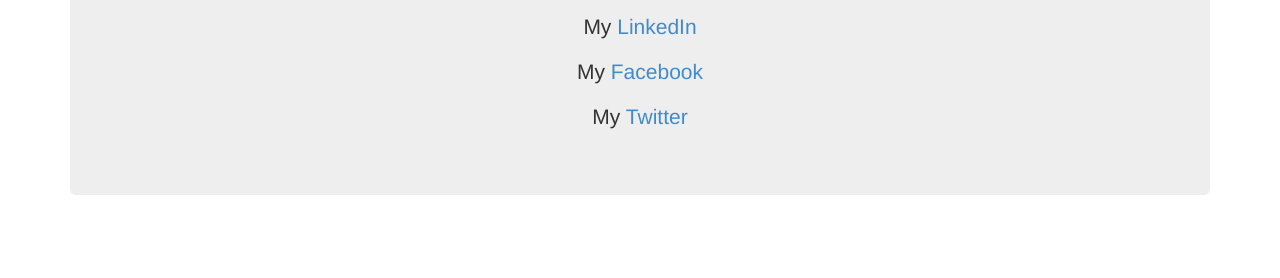
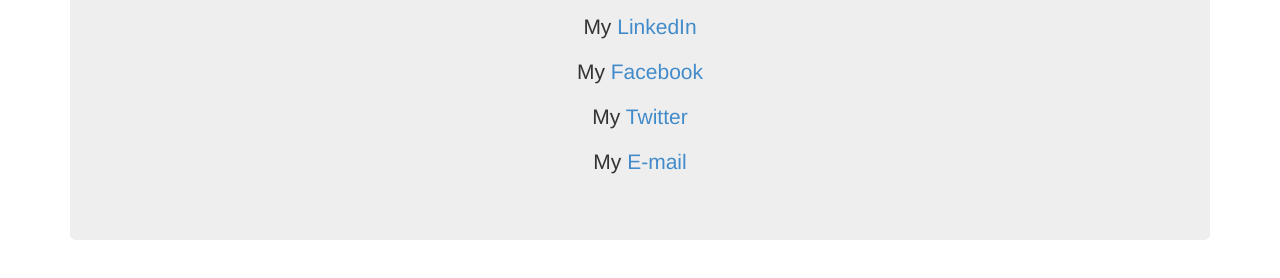
Before and after one commit to bboilerr/bboilerr.github.io, a plain HTML site: page about.html in a window 1280 px wide. Shown: the part 272-550 px from the top of the page. Drawn offline with nearby package versions, Linux system fonts and the light colour scheme.

Commit message:
Added email to about

```diff
--- a/about.html
+++ b/about.html
@@ -57,6 +57,7 @@
 		<p>My <a href="https://www.linkedin.com/in/brentrager/">LinkedIn</a></p>
 		<p>My <a href="https://www.facebook.com/brent.rager">Facebook</a></p>
 		<p>My <a href="https://www.twitter.com/bboilerr">Twitter</a></p>
+        <p>My <span class="spamspan"><span class="u">brent [dot] rager</span> [at] <span class="d">gmail [dot] com</span> (<span class="t">E-mail</span>)</span></p>
       </div>
 
     </div> <!-- /container -->
```
Also changed, not shown: 1 other file.
